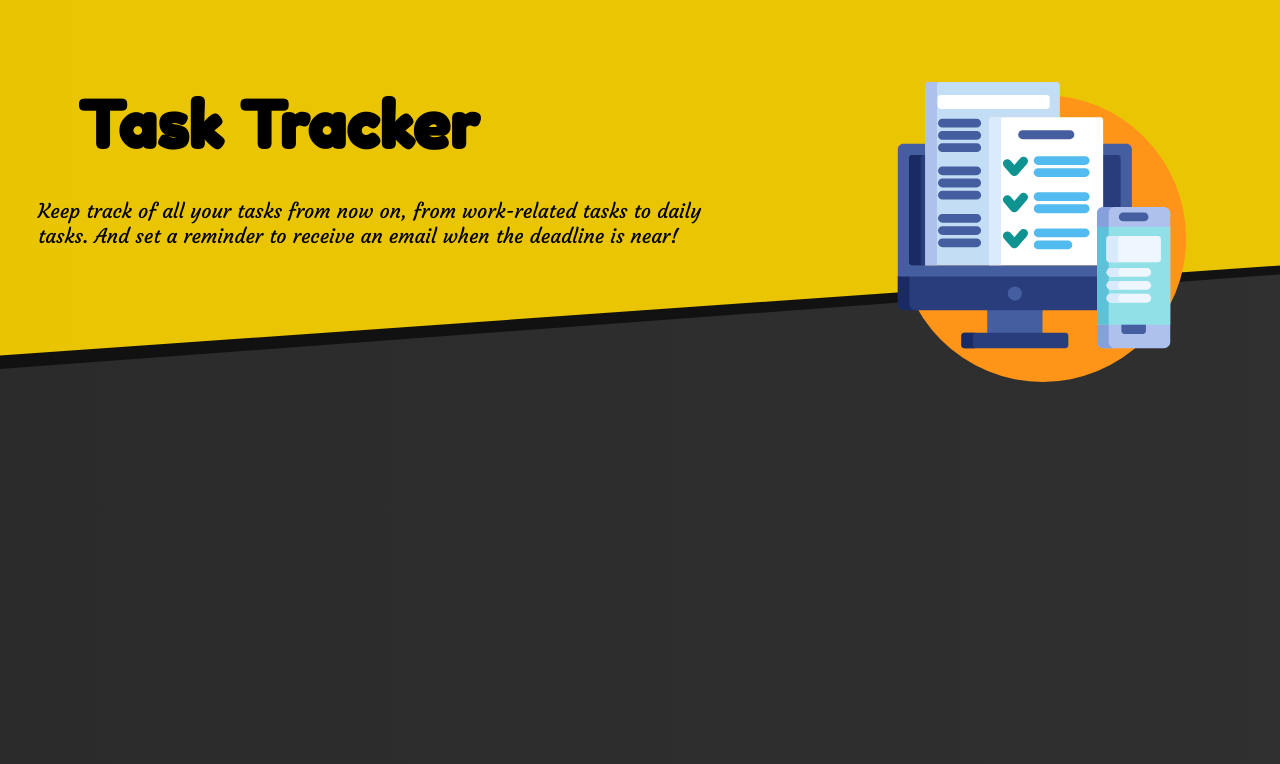
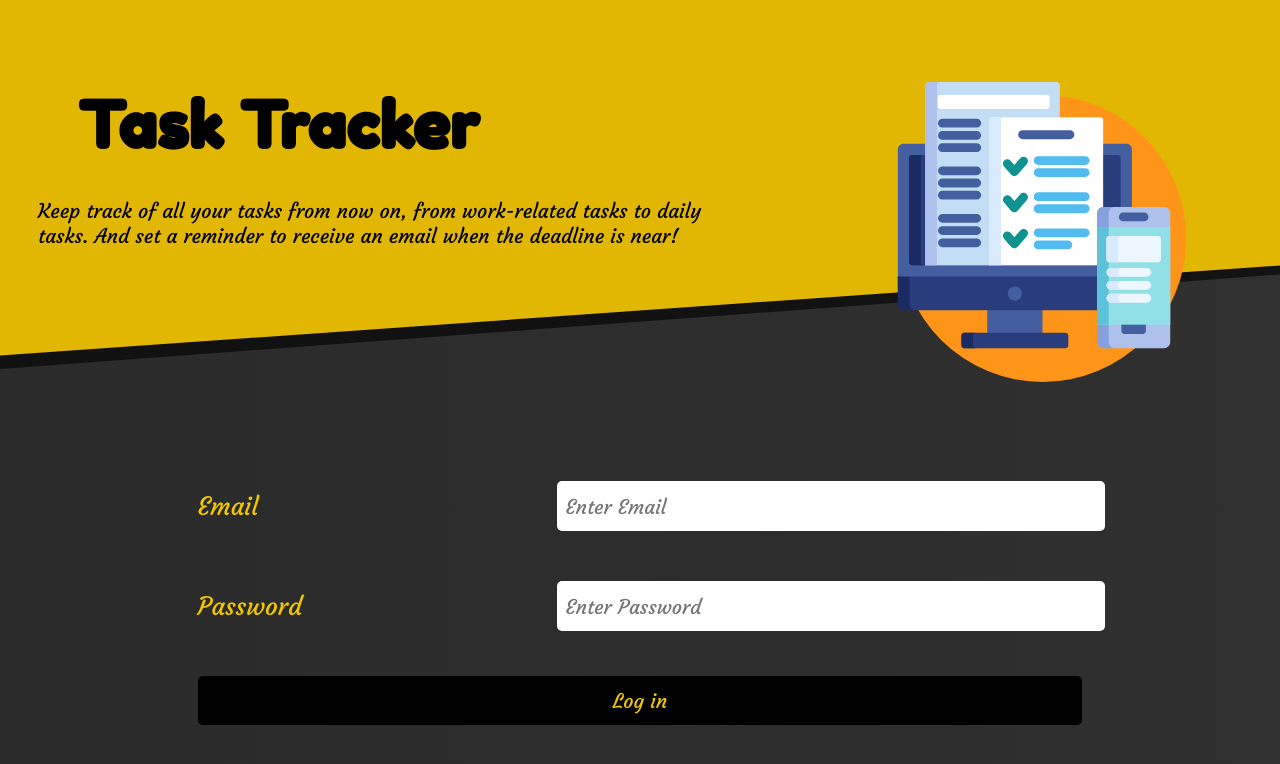
Before and after one commit to Marwa64/Task-Tracker, a React (Create React App) app: page / in a window 1280 px wide. Shown: the top 764 px of the page. Built offline with nearby package versions, Linux system fonts and the light colour scheme.

Commit message:
login form

```diff
--- a/src/App.js
+++ b/src/App.js
@@ -6,9 +6,13 @@ const App = () => {
 
   const [login, setLogin] = useState(false);
 
+  const loginFunc = () => {
+    setLogin(true);
+  }
+
   return (
     <>
-      {login ? <Content /> : <Landing />}
+      {login ? <Content /> : <Landing login={loginFunc} />}
     </>
   );
 }
--- a/src/components/Landing.js
+++ b/src/components/Landing.js
@@ -1,10 +1,13 @@
 import LandingHeader from './LandingHeader';
+import Login from './Login';
+import Signup from './Signup';
 
-
-const LandingPage = () => {
+const LandingPage = (props) => {
   return(
     <>
       <LandingHeader/>
+      <Login login = {props.login}/>
+      <br/><br/><br/>
     </>
   )
 };
--- a/src/components/Login.js
+++ b/src/components/Login.js
@@ -1,7 +1,24 @@
 
-const Login = () => {
+const Login = (props) => {
+
+  const onSubmit = (e) => {
+    e.preventDefault();
+    props.login();
+  }
   return (
     <>
+    <form className='login-form' onSubmit={onSubmit}>
+      <div className='form-control' >
+        <label>Email</label>
+        <input id='taskText' type='text' placeholder='Enter Email'/>
+      </div>
+      <div className='form-control'>
+        <label>Password</label>
+        <input id='day' type='text' placeholder='Enter Password'/>
+      </div>
+
+      <input type='submit' value='Log in' className='btn' id="submit"/>
+    </form>
     </>
   )
 }
--- a/src/index.css
+++ b/src/index.css
@@ -60,7 +60,7 @@ body {
   left: 0;
   width: 100%;
   height: 50%;
-  background-color: #ffd703e8;
+  background-color: #f1c404ed;
   clip-path: polygon(0 0, 100% 0%, 100% 59%, 0 79%);
   height: 450px;
 }
@@ -145,12 +145,19 @@ button {
   color: black;
   background-color: #d8b900;
 }
-.add-form {
+form {
   display: flex;
   flex-direction: column;
   justify-content: center;
+}
+.add-form {
   width: 70%;
   margin-top: 15px;
+}
+.login-form {
+  width: 70%;
+  margin: auto;
+  margin-top: 70px;
 }
 .form-control {
   margin: 20px 0;
@@ -198,7 +205,6 @@ button {
 }
 
 @media only screen and (max-width: 900px) {
-  /* For mobile phones: */
   .landingHeader {
     flex-direction: column;
     justify-content: center;
@@ -228,7 +234,6 @@ button {
   }
 }
 @media only screen and (max-width: 700px) {
-  /* For mobile phones: */
   .form-control {
     grid-template-columns: auto;
   }
```
Also changed, not shown: 1 other file (tests, documents, lock files or other folders).
